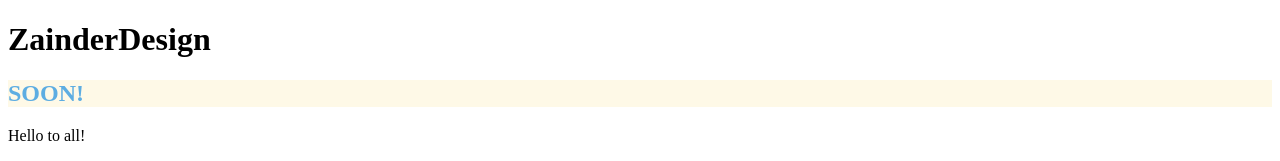
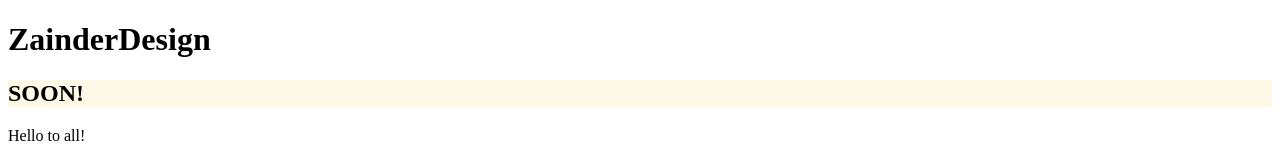
Before and after one commit to ZainderDesign/kostiantynzaiets, a plain HTML site: page ZainderDesginWebSite/index.html in a window 1280 px wide. Shown: the top 161 px of the page. Drawn offline with Linux system fonts and the light colour scheme.

Commit message:
Add files via upload

```diff
--- a/ZainderDesginWebSite/main.css
+++ b/ZainderDesginWebSite/main.css
@@ -1,4 +1,4 @@
 h2 {
   background-color: #FEF9E7;
-  color: #5DADE2;
+  color: ##F8F9F9;
 }
```
